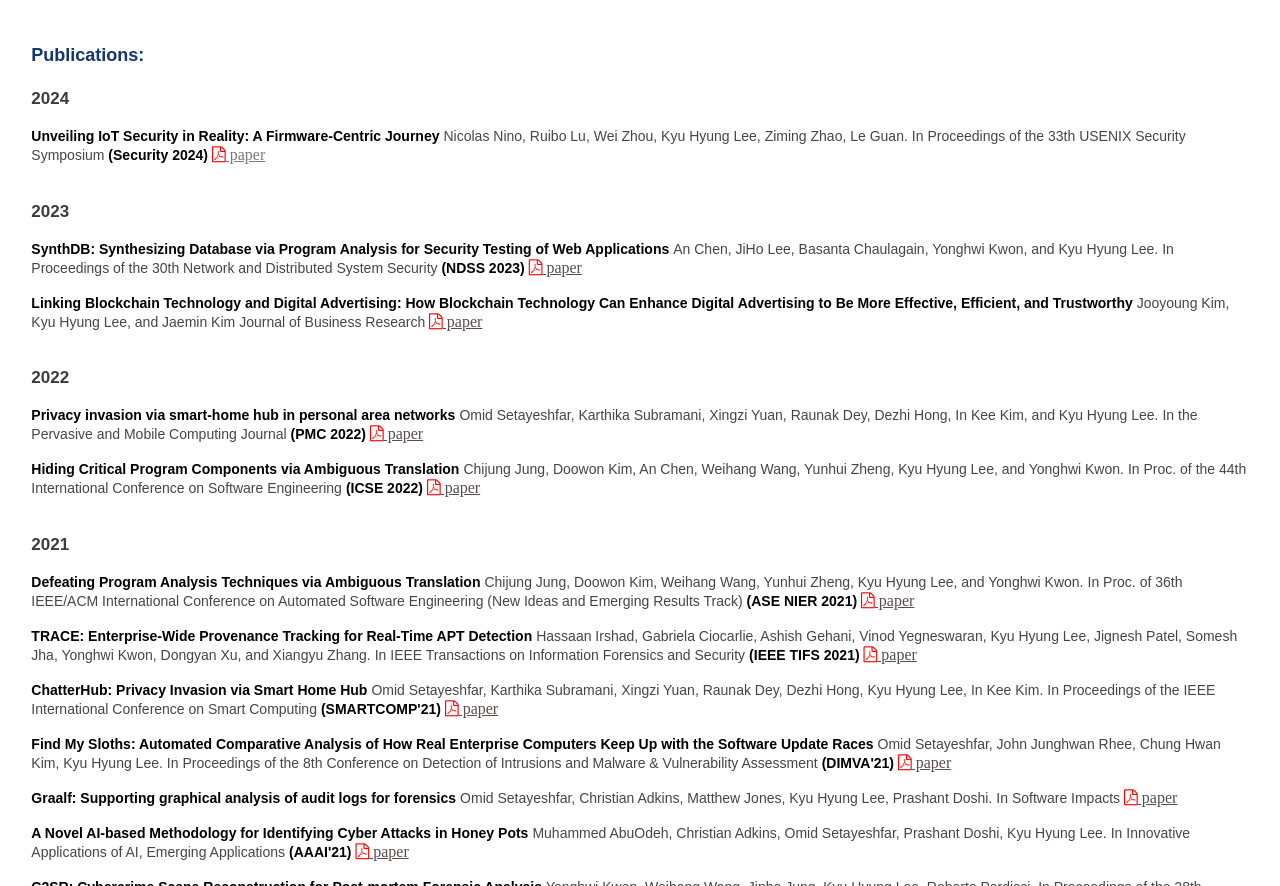
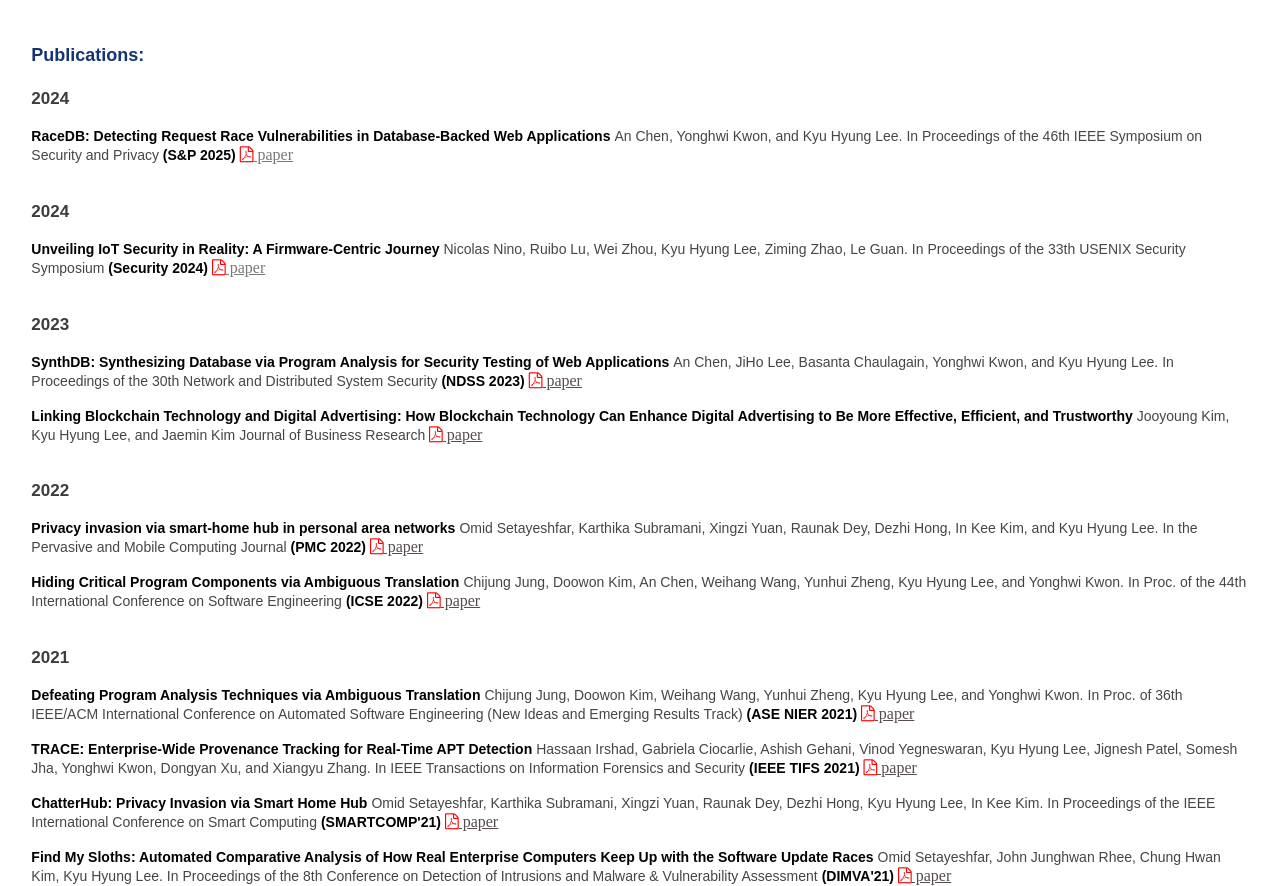
Before and after one commit to kyuhlee/kyuhlee.github.io, a plain HTML site: page index.html in a window 1280 px wide. Shown: the part 1250-2136 px from the top of the page. Drawn offline with Linux system fonts and the light colour scheme.

Commit message:
Update index.html

```diff
--- a/index.html
+++ b/index.html
@@ -150,6 +150,17 @@
 
 <div class="block">
 	<p class="paragraph_style_2">Publications:</p>
+			<br><p class="year_style">2024</p>
+			<p>
+			<p>
+				<span class="title">RaceDB: Detecting Request Race Vulnerabilities in Database-Backed Web Applications</span>
+				<span class="author">An Chen, Yonghwi Kwon, and Kyu Hyung Lee.</span>
+				<span class="conf">In Proceedings of the 46th IEEE Symposium on Security and Privacy </span>
+				<span class="conf_abbr"> (S&P 2025)</span>
+				<a href="" target="_blank"><i class="fa fa-file-pdf-o" style="color:red;"></i> paper</a>
+			</p>
+
+
 			<br><p class="year_style">2024</p>
 			<p>
 			<p>
```
